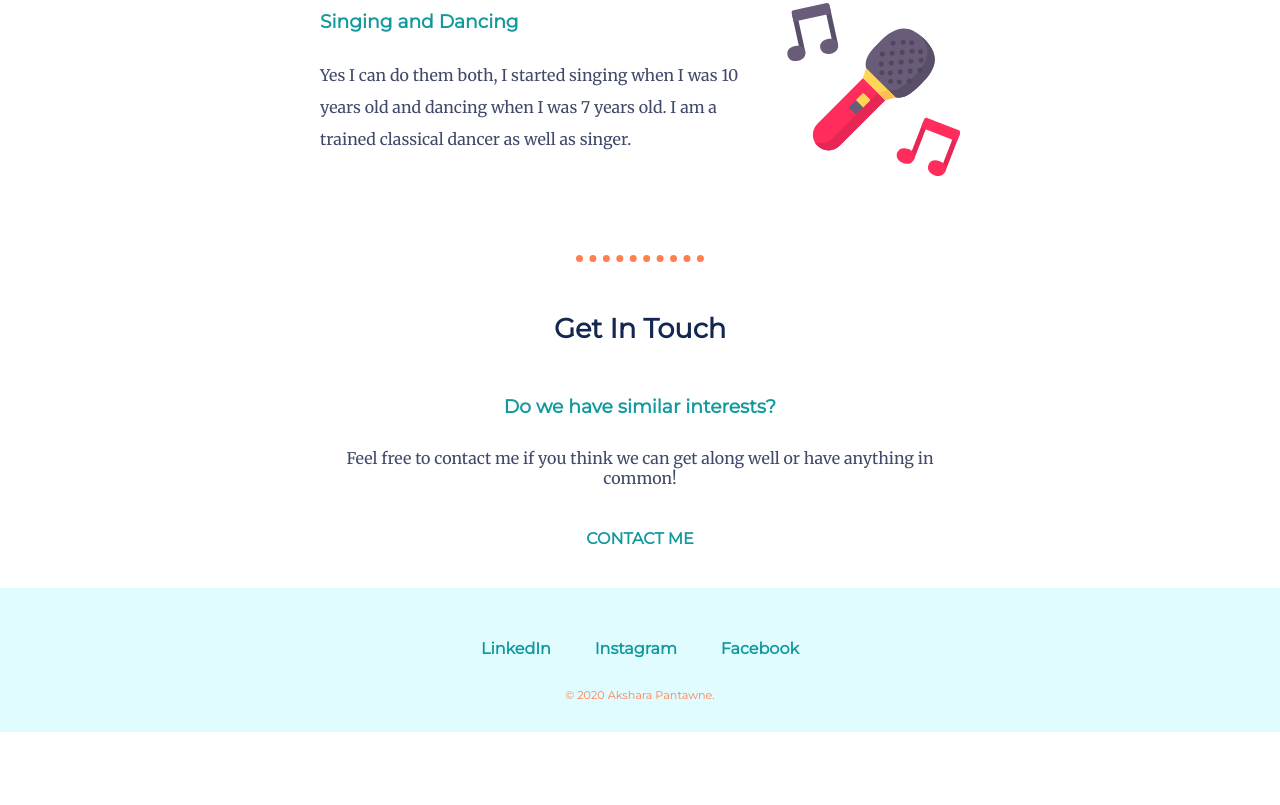
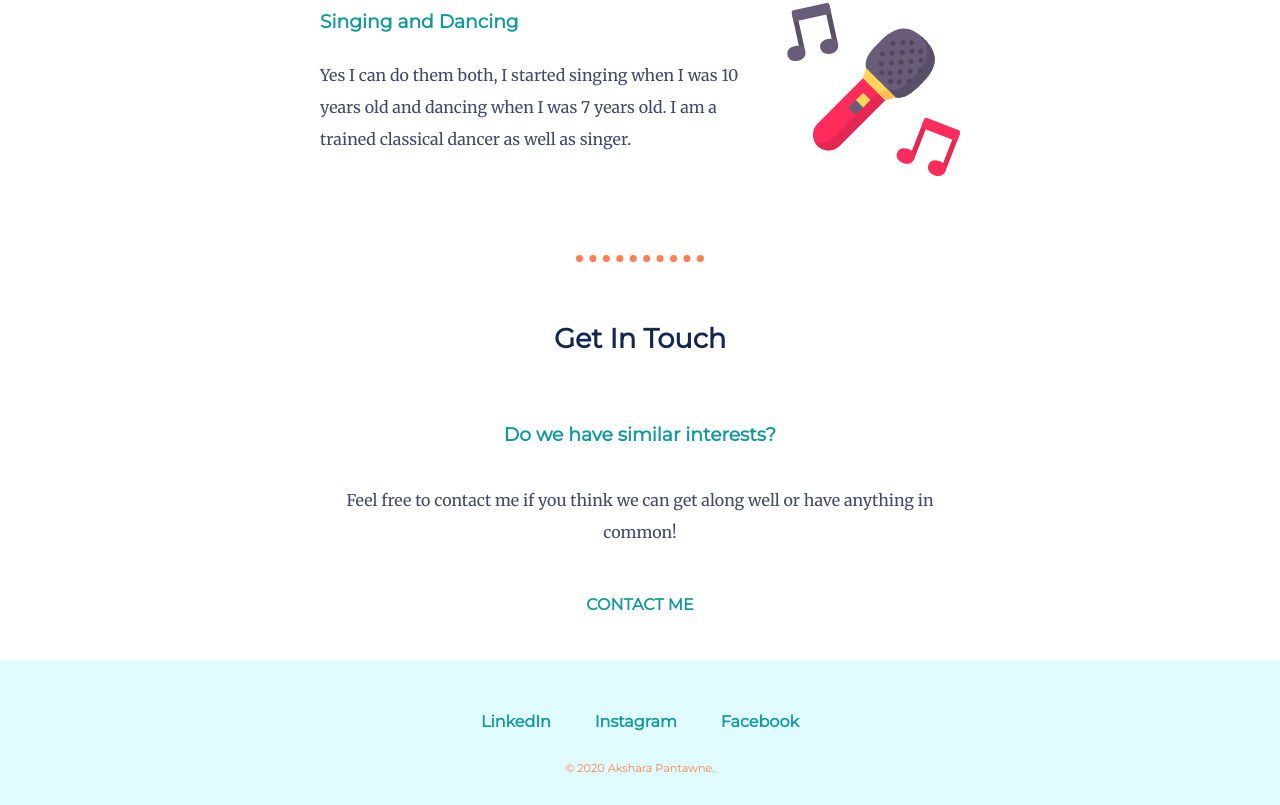
Before and after one commit to Akshara0404/cv, a plain HTML site: page index.html in a window 1280 px wide. Shown: the part 1622-2427 px from the top of the page. Before the commit the page ends 2354 px from the top, so only its background shows below. Drawn offline with Linux system fonts and the light colour scheme.

Commit message:
Update styles.css

```diff
--- a/css/styles.css
+++ b/css/styles.css
@@ -119,6 +119,7 @@ hr{
 .contact-me{
   margin:0 auto 40px auto;
   width:70%;
+  line-height:2;
 }
 .footer-link{
   margin:20px;
```
